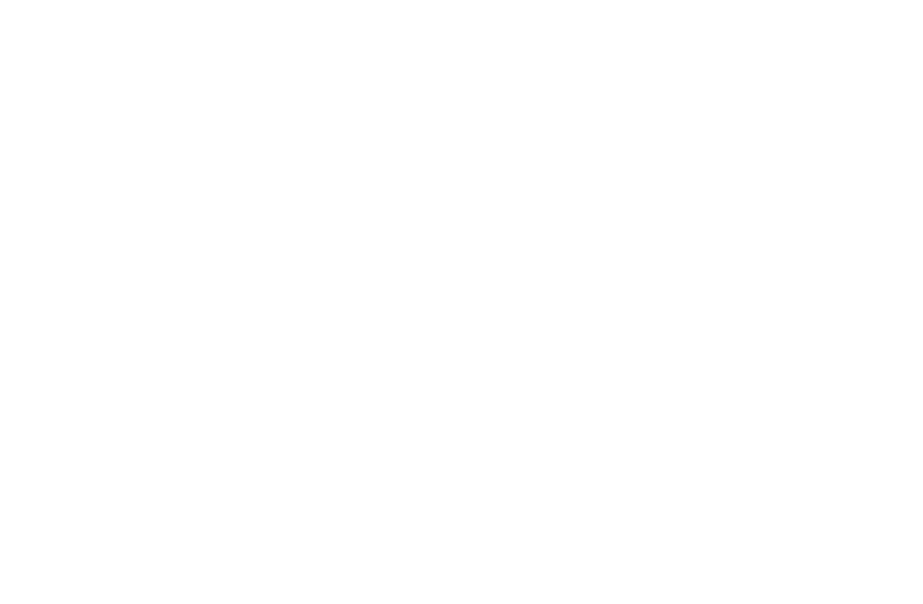
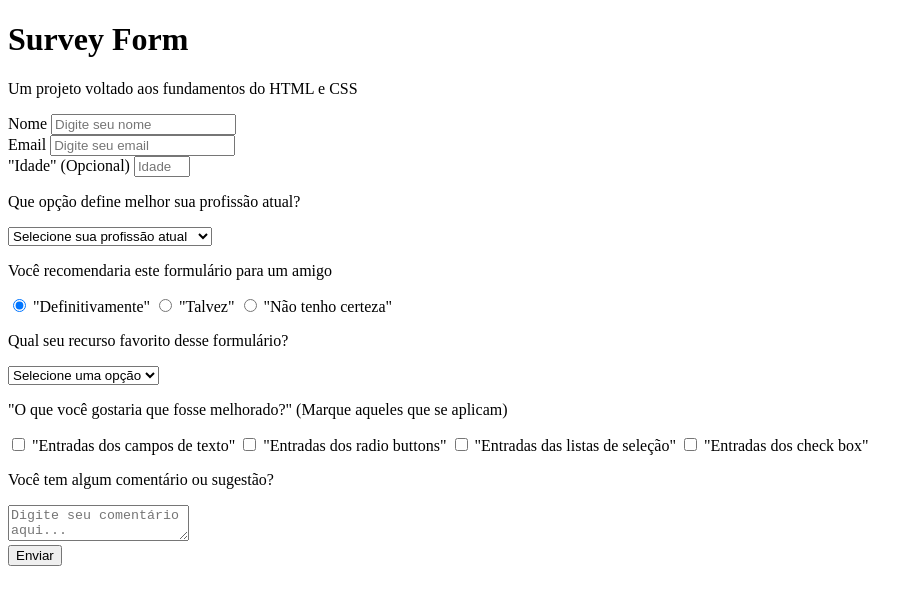
Before and after one commit to Weked/Survey-Form, a plain HTML site: page index.html in a window 1280 px wide. Shown: the whole page, without its empty margins (0-923 px from the left). Drawn offline with Linux system fonts and the light colour scheme.

Commit message:
Estrutura do formulário

```diff
--- a/index.html
+++ b/index.html
@@ -1,9 +1,108 @@
+<!--Weked A. Curvel [weked.curvel@gmail.com]-->
 <!DOCTYPE html>
 <html lang="pt-br">
     <head>
         <meta charset="UTF-8">
-        <title>Survey-Form</title>
+        <title>Survey Form</title>
     </head>
     <body>
+        <div class="container">
+            <header class="header">
+                <!--Titulo utilizado no formulário-->
+                <h1 id="tittle" class="text-center">
+                    Survey Form
+                </h1>
+                <p id="tittle-description" class="description text-center">
+                    Um projeto voltado aos fundamentos do HTML e CSS
+                </p>
+                <!--tabela para organizar os inputs-->
+            </header>
+            <form id="survey-form">
+                <div class="form-group">
+                    <label id="user_name_label" for="user_name">Nome</label>
+                    <input type="text" name="user_name" id="user_name" class="form-control" placeholder="Digite seu nome" required>
+                </div>
+                <div class="form-group">
+                    <label id="user_email_label" for="user_email">Email</label>
+                    <input type="text" name="user_email" id="user_email" class="form-control" placeholder="Digite seu email" required>
+                </div>
+                <div class="form-group">
+                    <label id="user_age_label" for="user_age">
+                        "Idade"
+                        <span class="clue">(Opcional)</span>
+                    </label>
+                    <input type="number" name="user_age" id="user_age" min="10" max="99" class="form-control" placeholder="Idade">
+                </div>
+                <div class="form-group">
+                    <label>
+                        <p>Que opção define melhor sua profissão atual?</p>
+                    </label>
+                    <select id="dropdown" name="role" class="form-control" required>
+                        <option disabled selected value>Selecione sua profissão atual</option>
+                        <option value="student">Estudante</option>
+                        <option value="job">Trabalhador em tempo integral</option>
+                        <option value="learner">Estagiário em tempo integral</option>
+                        <option value="preferNo">Prefiro não dizer</option>
+                        <option value="other">Outros</option>
+                    </select>
+                </div>
+                <div class="form-group">
+                    <p>Você recomendaria este formulário para um amigo</p>
+                    <label>
+                        <input type="radio" name="user_recommend" class="input-radio" value="definitely" checked>
+                        "Definitivamente"
+                    </label>
+                    <label>
+                        <input type="radio" name="user_recommend" class="input-radio" value="maybe">
+                        "Talvez"
+                    </label>
+                    <label>
+                        <input type="radio" name="user_recommend" class="input-radio" value="not-sure">
+                        "Não tenho certeza"
+                    </label>
+                </div>
+                <div class="form-group">
+                    <label>
+                        <p>Qual seu recurso favorito desse formulário?</p>
+                    </label>
+                    <select id="most-like" name="mostlike" class="form-control" required>
+                        <option disabled selected value>Selecione uma opção</option>
+                        <option value="text-field">Campos de texto</option>
+                        <option value="radio-button">Radio button</option>
+                        <option value="list-select">Lista de seleção</option>
+                        <option value="check-box">Check box</option>
+                    </select>
+                </div>
+                <div class="form-group">
+                    <p>
+                        "O que você gostaria que fosse melhorado?"
+                        <span>(Marque aqueles que se aplicam)</span>
+                    </p>
+                    <label>
+                        <input type="checkbox" name="prefer" class="input-checkbox" value="text-field-input">
+                        "Entradas dos campos de texto"
+                    </label>
+                    <label>
+                        <input type="checkbox" name="prefer" class="input-checkbox" value="radio-button-input">
+                        "Entradas dos radio buttons"
+                    </label>
+                    <label>
+                        <input type="checkbox" name="prefer" class="input-checkbox" value="list-select-input">
+                        "Entradas das listas de seleção"
+                    </label>
+                    <label>
+                        <input type="checkbox" name="prefer" class="input-checkbox" value="check-box-input">
+                        "Entradas dos check box"
+                    </label>
+                    <div class="form-group">
+                        <p>Você tem algum comentário ou sugestão?</p>
+                        <textarea id="comments" name="comment" class="input-textarea" placeholder="Digite seu comentário aqui..."></textarea>
+                    </div>
+                </div>
+                <div class="form-group">
+                    <button type="submit" id="submit" class="submit-button"> Enviar </button>
+                </div>
+            </form>
+        </div>
     </body>
 </html>
```
